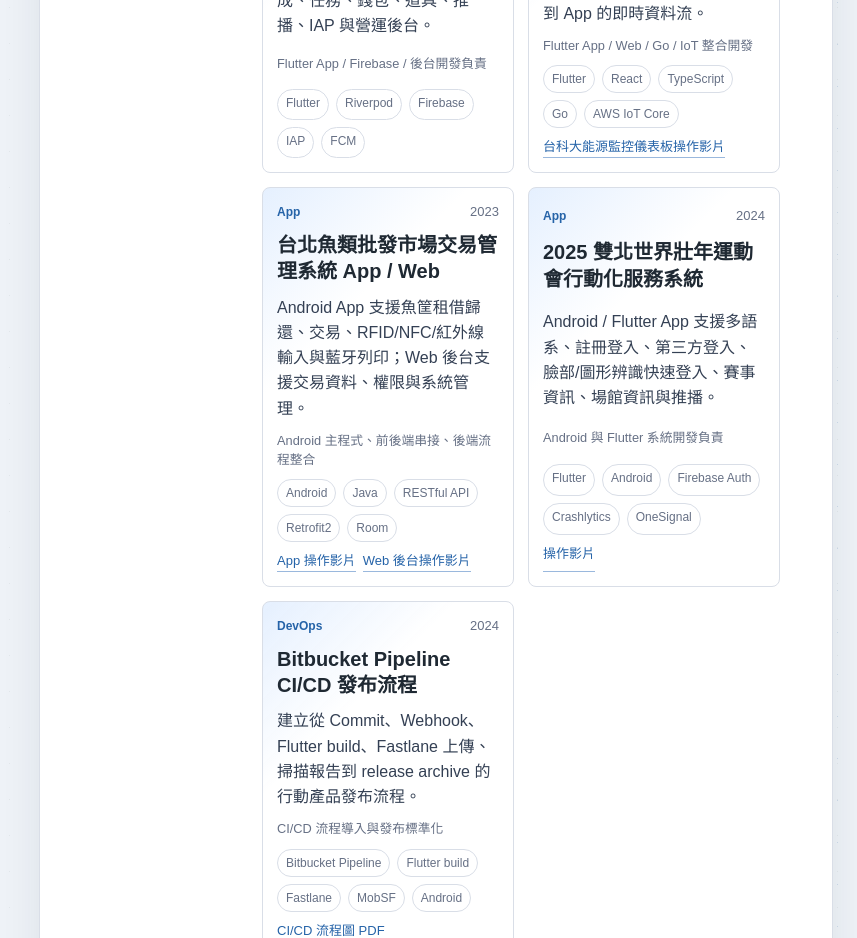
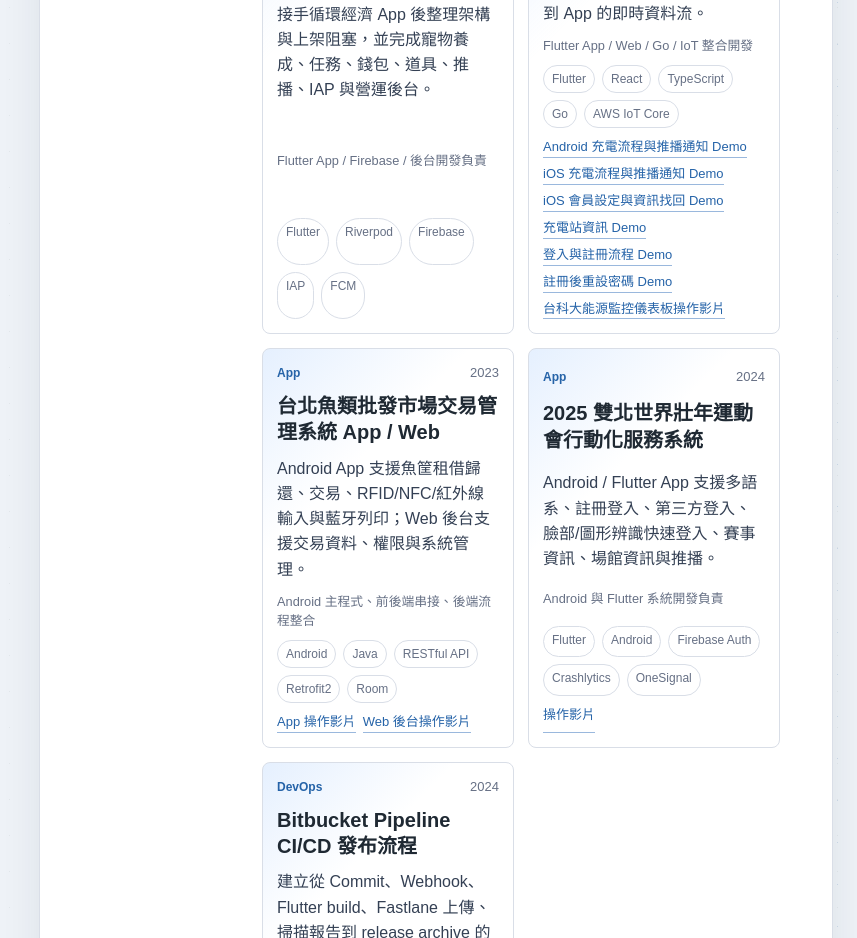
Before and after one commit to shangchian/resume, a Next.js app: page / in a window 1280 px wide. Shown: the part 2980-3918 px from the top of the page, without its empty margins (423-1280 px from the left). Built offline with nearby package versions, Linux system fonts and the light colour scheme.

Commit message:
Add Ruiyu app demo links

```diff
--- a/app/resume-data.ts
+++ b/app/resume-data.ts
@@ -342,6 +342,30 @@ export const initialResume: ResumeData = {
       stack: ["Flutter", "React", "TypeScript", "Go", "AWS IoT Core", "WebSocket", "PostgreSQL"],
       links: [
         {
+          label: "Android 充電流程與推播通知 Demo",
+          href: "https://1drv.ms/v/c/544d54c6554d3c08/IQC5y0rmkMfxQqbx_wwiFEZ-AQZvU6BuPaGACsYLKfDv7Os?e=b8zmPb",
+        },
+        {
+          label: "iOS 充電流程與推播通知 Demo",
+          href: "https://1drv.ms/v/c/544d54c6554d3c08/IQBaHrBMHk-RSZv3dSddKajCAYLJrtHvH4_Q7p36LAd8eEo?e=1cg6tt",
+        },
+        {
+          label: "iOS 會員設定與資訊找回 Demo",
+          href: "https://1drv.ms/v/c/544d54c6554d3c08/IQD6rL4s3ymeQ6-2ioIH7q3uAajfEH7BSTwCkffNBB5SwpM?e=dUJ3KK",
+        },
+        {
+          label: "充電站資訊 Demo",
+          href: "https://1drv.ms/v/c/544d54c6554d3c08/IQCLNmLgOlZ0RpqY91MFOYgGARUBJ_Yf-BaHQWTH09jdzxU?e=kSXpvh",
+        },
+        {
+          label: "登入與註冊流程 Demo",
+          href: "https://1drv.ms/v/c/544d54c6554d3c08/IQCRpRPvfx4JRaDv--HdCwR9ARHT_b56mi7QcRcJvPnytGo?e=ItA0JX",
+        },
+        {
+          label: "註冊後重設密碼 Demo",
+          href: "https://1drv.ms/v/c/544d54c6554d3c08/IQA2omupUpW8S6N5kXWbkdlrAXnqsq3XThB1Sx2Fh0Vu39Y?e=1OPCoh",
+        },
+        {
           label: "台科大能源監控儀表板操作影片",
           href: "https://1drv.ms/v/c/544d54c6554d3c08/EYMEwcsH8aJNkfj5R-V4fVYB63nvIKVZQVowNO0jT5UcjQ?e=h1NuzF",
         },
```
Also changed, not shown: 1 other file (tests, documents, lock files or other folders).
